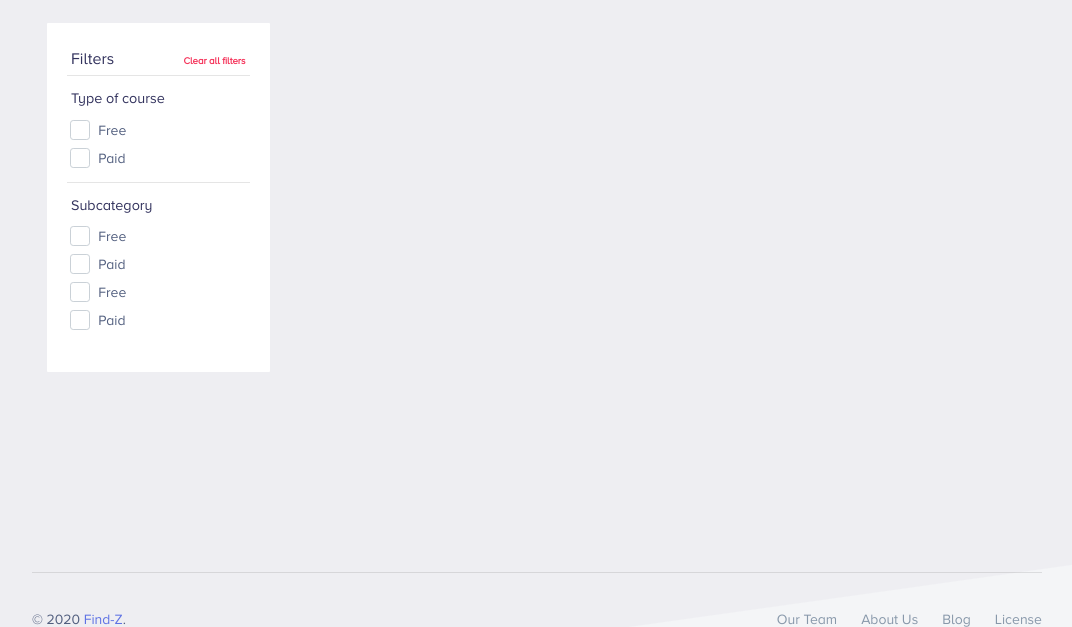
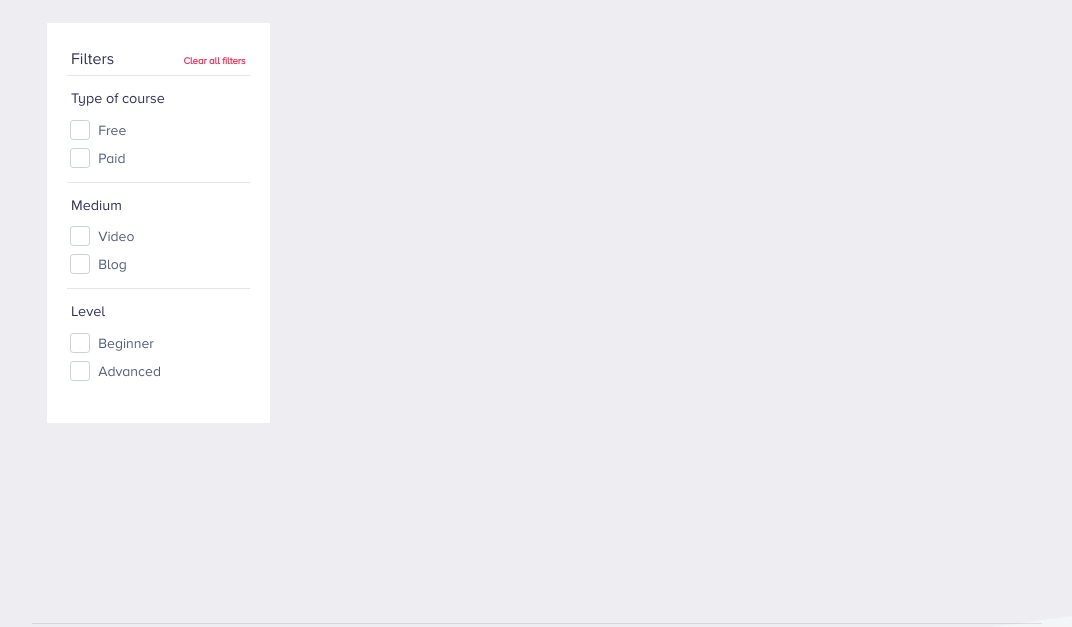
Before and after one commit to diudc/findz, a Django app: template main/templates/main/tutorials.html in a window 1280 px wide. Shown: the part 213-840 px from the top of the page, without its empty margins (103-1175 px from the left). Run offline with Django 3.2, Linux system fonts and the light colour scheme; the template is opened without the code that fills it, so the values that code supplies are empty; some libraries are stand-ins or nearby versions; some web fonts are replaced.

Commit message:
filtering

```diff
--- a/main/templates/main/tutorials.html
+++ b/main/templates/main/tutorials.html
@@ -28,13 +28,13 @@
                         <div class="my-3">
                             <h6 style="font-size: .9em;">Type of course</h6>
                             <div class="custom-control custom-checkbox mb-1">
-                                <input class="custom-control-input" id="free" type="checkbox">
+                                <input class="custom-control-input" name="free" value="free" id="free" type="checkbox">
                                 <label class="custom-control-label" for="free">
                       <span>Free</span>
                     </label>
                             </div>
                             <div class="custom-control custom-checkbox mb-3">
-                                <input class="custom-control-input" id="paid" type="checkbox">
+                                <input class="custom-control-input" name="paid" value="paid" id="paid" type="checkbox">
                                 <label class="custom-control-label" for="paid">
                       <span>Paid</span>
                     </label>
@@ -42,29 +42,33 @@
                         </div>
                         <hr class="m--1">
                         <div class="my-3">
-                            <h6 style="font-size: .9em;">Subcategory</h6>
+                            <h6 style="font-size: .9em;">Medium</h6>
                             <div class="custom-control custom-checkbox mb-1">
-                                <input class="custom-control-input" id="free1" type="checkbox">
-                                <label class="custom-control-label" for="free1">
-                      <span>Free</span>
+                                <input class="custom-control-input" name="video" value="video" id="video" type="checkbox">
+                                <label class="custom-control-label" for="video">
+                      <span>Video</span>
                     </label>
                             </div>
                             <div class="custom-control custom-checkbox mb-1">
-                                <input class="custom-control-input" id="paid1" type="checkbox">
-                                <label class="custom-control-label" for="paid1">
-                      <span>Paid</span>
+                                <input class="custom-control-input" name="video" value="blog" id="blog" type="checkbox">
+                                <label class="custom-control-label" for="blog">
+                      <span>Blog</span>
+                    </label>
+                            </div>
+                        </div>
+                        <hr class="m--1">
+                        <div class="my-3">
+                            <h6 style="font-size: .9em;">Level</h6>
+                            <div class="custom-control custom-checkbox mb-1">
+                                <input class="custom-control-input" name="beginner" value="beginner" id="beginner" type="checkbox">
+                                <label class="custom-control-label" for="beginner">
+                      <span>Beginner</span>
                     </label>
                             </div>
                             <div class="custom-control custom-checkbox mb-1">
-                                <input class="custom-control-input" id="free2" type="checkbox">
-                                <label class="custom-control-label" for="free2">
-                      <span>Free</span>
-                    </label>
-                            </div>
-                            <div class="custom-control custom-checkbox mb-1">
-                                <input class="custom-control-input" id="paid2" type="checkbox">
-                                <label class="custom-control-label" for="paid2">
-                      <span>Paid</span>
+                                <input class="custom-control-input" name="advanced" value="advanced" id="advanced" type="checkbox">
+                                <label class="custom-control-label" for="advanced">
+                      <span>Advanced</span>
                     </label>
                             </div>
                         </div>
@@ -97,10 +101,18 @@
     </div>
 </div>
 {% endblock %} {% block scripts %}
+<script src="https://code.jquery.com/jquery-3.1.0.js"></script>
 <script>
-    $(document).ready(function() {
+    let selectedItems = []
 
-
+    $('input').on('change', function() {
+      let value = $(this).attr('value')
+        position = selectedItems.indexOf(value)
+      if(~position)
+        selectedItems.splice(position, 1)
+      else
+        selectedItems.push(value)
+      console.log(selectedItems)
     });
 </script>
 {% endblock %}
```
Also changed, not shown: account/templates/account/login.html (+8 -1 lines), account/templates/account/register.html (+8 -1 lines).
